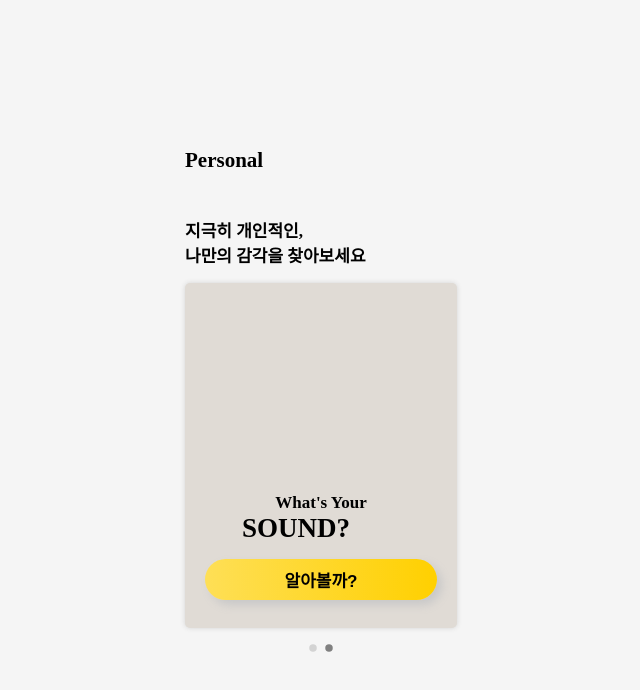
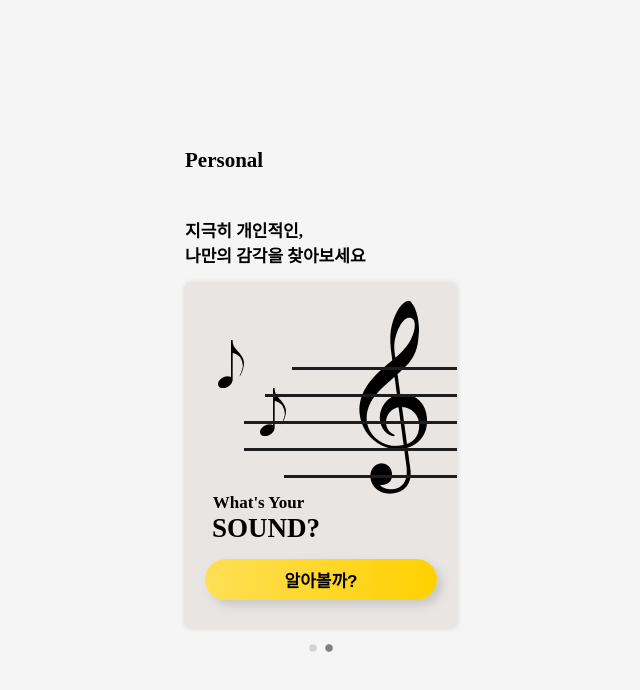
Before and after one commit to sean2337/inha-hackathon-Personal-fe, a React (Create React App) app: page /musicMain in a window 1280 px wide. Shown: the top 690 px of the page, without its empty margins (319-959 px from the left). Built offline with nearby package versions, Linux system fonts and the light colour scheme.

Commit message:
music main page

```diff
--- a/src/component/Styled/index.js
+++ b/src/component/Styled/index.js
@@ -83,7 +83,11 @@ export const MusicImage = styled.div`
   background-size: cover;
   overflow: hidden;
 `;
-
+export const NoteImage = styled.div`
+  width: ${(props) => props.width};
+  height: ${(props) => props.height};
+  background-image: url(${(props) => props.backgroundImage});
+`;
 export const ShareInfoWrapper = styled.div`
   width: 90%;
   height: auto;
--- a/src/pages/ColorResult/Gaonuri.js
+++ b/src/pages/ColorResult/Gaonuri.js
@@ -4,6 +4,7 @@ import {
   TextBox,
   CardWrapper,
 } from "../../component/Styled/index.js";
+import { HiOutlineMenu } from "react-icons/hi";
 import ColorResult1 from "../../component/ColorResult1/index.js";
 import Result2 from "../../component/Result2/index.js";
 import Result3 from "../../component/Result3/index.js";
@@ -41,6 +42,14 @@ const Gaonuri = () => {
               float="left"
             >
               Personal
+            </TextBox>
+            <TextBox
+              padding="34px 24px 0 0"
+              fontSize="21px"
+              fontWeight="bold"
+              float="right"
+            >
+              <HiOutlineMenu cursor="pointer" />
             </TextBox>
 
             <TextBox
--- a/src/pages/MusicLoading.jsx
+++ b/src/pages/MusicLoading.jsx
@@ -6,35 +6,41 @@ import { motion } from "framer-motion";
 import { animate } from "../component/Styled/animate";
 
 const line1Short = keyframes`
-  0% {
-    transform: translate(7000%, -1380%)
+    0% {
+    transform: translate(7000%, -1350%);
+  }
+  50% {
+    transform: translate(7000%, -1290%);
   }
   100% {
-    transform: translate(7000%, -1230%)
+    transform: translate(7000%, -1230%);
   }
 `;
 const line1Long = keyframes`
   0% {
-    transform: translate(7000%, -550%)
+    transform: translate(7000%, -580%);
+  }
+  50% {
+    transform: translate(7000%, -560%);
   }
   100% {
-    transform: translate(7000%, -500%)
+    transform: translate(7000%, -540%);
   }
 `;
 const line2 = keyframes`
   0% {
-    transform: translate(7500%, -405%);
+    transform: translate(7500%, -500%);
   }
   100% {
-    transform: translate(7500%, -335%);
+    transform: translate(7500%, -430%);
   }
 `;
 const line3 = keyframes`
   0% {
-    transform: translate(8000%, -415%);
+    transform: translate(8000%, -600%);
   }
   100% {
-    transform: translate(8000%, -320%);
+    transform: translate(8000%, -510%);
   }
 `;
 
@@ -80,7 +86,6 @@ const Line1Short = styled.div`
   float: center;
   border: solid 1.2px;
   background-color: black;
-  position: absolute;
   animation: ${line1Short} 2s 0s linear alternate;
 `;
 const Line1Long = styled.div`
@@ -91,7 +96,6 @@ const Line1Long = styled.div`
   float: center;
   border: solid 1.2px;
   background-color: black;
-  position: absolute;
   animation: ${line1Long} 2s 0s linear alternate;
 `;
 const Line2 = styled.div`
@@ -102,7 +106,6 @@ const Line2 = styled.div`
   float: center;
   border: solid 1.2px;
   background-color: black;
-  position: absolute;
   animation: ${line2} 3s 0s linear alternate;
 `;
 const Line3 = styled.div`
@@ -113,7 +116,6 @@ const Line3 = styled.div`
   float: center;
   border: solid 1.2px;
   background-color: black;
-  position: absolute;
   animation: ${line3} 4s 0s linear alternate;
 `;
 
@@ -156,7 +158,7 @@ const Messagebox = styled.div`
   height: 140px;
   position: absolute;
   left: 50%;
-  transform: translate(-50%, 0%);
+  transform: translate(-50%, -205%);
   border-radius: 5px;
   border: none;
   box-shadow: 0 5px 5px rgb(170, 170, 170);
@@ -164,11 +166,11 @@ const Messagebox = styled.div`
 `;
 const MusicLoading = (props) => {
   const [loading, setLoading] = useState(true);
-  /*useEffect(() => {
+  useEffect(() => {
     setTimeout(() => {
       setLoading(false);
     }, 4510);
-  }, [loading]);*/
+  }, [loading]);
   return (
     <>
       {loading === true ? (
@@ -183,9 +185,9 @@ const MusicLoading = (props) => {
               <Circle2 size="130px" translate="translate(73%, -8%)" />
               <Circle3 size="150px" translate="translate(57%, -100%)" />
               <Line1Short height="24px" translate="translate(7000%, -1230%)" />
-              <Line1Long height="56px" translate="translate(7000%, -500%)" />
-              <Line2 translate="translate(7500%, -335%)" />
-              <Line3 translate="translate(8000%, -320%)" />
+              <Line1Long height="56px" translate="translate(7000%, -540%)" />
+              <Line2 translate="translate(7500%, -430%)" />
+              <Line3 translate="translate(8000%, -510%)" />
               <Messagebox>
                 <TextBox
                   color="#363636"
--- a/src/pages/MusicMainpage.js
+++ b/src/pages/MusicMainpage.js
@@ -1,6 +1,12 @@
 import React from "react";
 import { NavLink } from "react-router-dom";
-import { TextBox, Button, Background, Wrapper } from "../component/Styled";
+import {
+  TextBox,
+  Button,
+  Background,
+  Wrapper,
+  NoteImage,
+} from "../component/Styled";
 import styled from "styled-components";
 import { BsRecordFill } from "react-icons/bs";
 import { motion } from "framer-motion";
@@ -15,13 +21,25 @@ const Mainbox = styled.div`
   border-radius: 5px;
   border: none;
   box-shadow: 0 0 5px lightgray;
-  background-color: #e0dbd5;
+  background-color: #e9e5e2;
   text-align: center;
 `;
 
 const IconWrapper = styled.div`
   padding-top: 10px;
   text-align: center;
+`;
+
+const ImageBox = styled.div`
+  float: ${(props) => props.float};
+  padding: ${(props) => props.padding || "0"};
+`;
+
+const Line = styled.div`
+  width: ${(props) => props.width || "211px"};
+  height: ${(props) => props.height || "1px"};
+  border: 1px solid #1d1d1f;
+  background-color: #1d1d1f;
 `;
 
 const MusicMainpage = () => {
@@ -47,10 +65,53 @@ const MusicMainpage = () => {
             </TextBox>
 
             <Mainbox>
+              <ImageBox float="left" padding="57px 0 0 33px">
+                <NoteImage
+                  width="26px"
+                  height="48px"
+                  backgroundImage="음표.png"
+                />
+              </ImageBox>
+
+              <ImageBox float="left" padding="105px 0 0 16px">
+                <NoteImage
+                  width="26px"
+                  height="48px"
+                  backgroundImage="음표.png"
+                />
+              </ImageBox>
+              <ImageBox float="right" padding="16px 0 0 0">
+                <NoteImage
+                  width="125px"
+                  height="197px"
+                  backgroundImage="높은음자리표.png"
+                >
+                  <ImageBox float="right" padding="68px 0 0 109px">
+                    <Line width="163px" />
+                  </ImageBox>
+                  <ImageBox float="right" padding="24px 0 0 80px">
+                    <Line width="190px" />
+                  </ImageBox>
+                  <ImageBox float="right" padding="24px 0 0 59px">
+                    <Line />
+                  </ImageBox>
+                  <ImageBox float="right" padding="24px 0 0 59px">
+                    <Line />
+                  </ImageBox>
+                  <ImageBox float="right" padding="24px 0 0 99px">
+                    <Line width="171px" />
+                  </ImageBox>
+                </NoteImage>
+              </ImageBox>
+
               <TextBox fontSize="17px" fontWeight="700" padding="210px 0 0 0">
                 What's Your
               </TextBox>
-              <TextBox fontSize="27px" fontWeight="700" padding="0 50px 15px 0">
+              <TextBox
+                fontSize="27px"
+                fontWeight="700"
+                padding="0 110px 15px 0"
+              >
                 SOUND?
               </TextBox>
 
--- a/src/pages/MusicResult/Piano.js
+++ b/src/pages/MusicResult/Piano.js
@@ -4,6 +4,7 @@ import {
   TextBox,
   CardWrapper,
 } from "../../component/Styled/index.js";
+import { HiOutlineMenu } from "react-icons/hi";
 import MusicResult1 from "../../component/MusicResult1/index.js";
 import Result2 from "../../component/Result2/index.js";
 import Result3 from "../../component/Result3/index.js";
@@ -44,6 +45,14 @@ const Piano = () => {
             float="left"
           >
             Personal
+          </TextBox>
+          <TextBox
+            padding="34px 24px 0 0"
+            fontSize="21px"
+            fontWeight="bold"
+            float="right"
+          >
+            <HiOutlineMenu cursor="pointer" />
           </TextBox>
 
           <TextBox padding="100px 0 0 24px" fontSize="17px" fontWeight="bold">
--- a/src/pages/MusicResult/Violin.js
+++ b/src/pages/MusicResult/Violin.js
@@ -4,6 +4,7 @@ import {
   TextBox,
   CardWrapper,
 } from "../../component/Styled/index.js";
+import { HiOutlineMenu } from "react-icons/hi";
 import MusicResult1 from "../../component/MusicResult1/index.js";
 import Result2 from "../../component/Result2/index.js";
 import Result3 from "../../component/Result3/index.js";
@@ -44,6 +45,14 @@ const Violin = () => {
             float="left"
           >
             Personal
+          </TextBox>
+          <TextBox
+            padding="34px 24px 0 0"
+            fontSize="21px"
+            fontWeight="bold"
+            float="right"
+          >
+            <HiOutlineMenu cursor="pointer" />
           </TextBox>
 
           <TextBox padding="100px 0 0 24px" fontSize="17px" fontWeight="bold">
```
Also changed, not shown: public/높은음자리표.png (added), public/음표.png (added).
